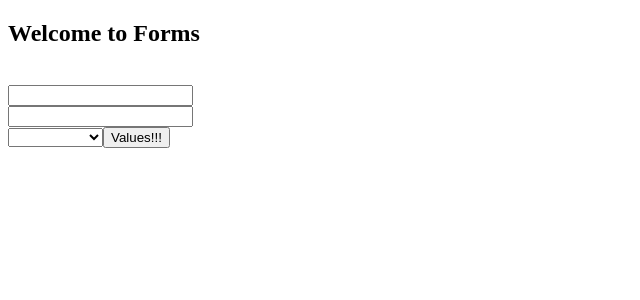
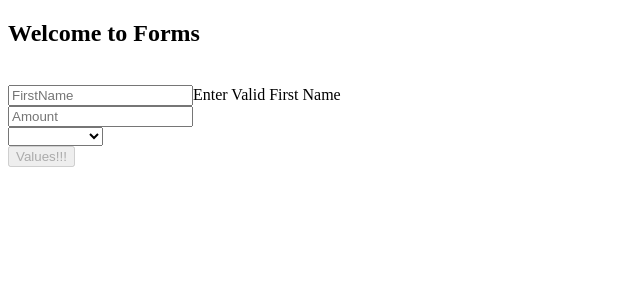
Before and after one commit to akhilNandanavanam/practice, an Angular app: page /learn/1 in a window 1280 px wide. Shown: the top 300 px of the page, without its empty margins (0-640 px from the left). Built offline with nearby package versions, Linux system fonts and the light colour scheme.

Commit message:
Form Groups

```diff
--- a/src/app/component1/component1.component.html
+++ b/src/app/component1/component1.component.html
@@ -1,13 +1,15 @@
 <h2>Welcome to Forms</h2>
 <br>
-<input type="text" [formControl]="myField1"/>
-<!-- <span *ngIf="isError">{{InputError}}</span> -->
+<form [formGroup]="myFirstFormGroup" >
+<input type="text" formControlName="firstName" placeholder="FirstName" (change)="captureInput($event)"/>
+<span *ngIf="!this.myFirstFormGroup.get('firstName').valid">Enter Valid First Name</span>
 <br>
-<input type="number" [formControl]='numberForm'>
+<input type="number" formControlName="numberForm" placeholder="Amount" (change)="captureInput($event)">
 <br>
-<select [formControl]="selectBoxForm">
+<select formControlName="selectBox" placeholder="Select One..." (change)="captureInput($event)">
   <option *ngFor="let option of options" value="{{option}}">{{option}}</option>
 </select>
-<button (click)="showFormValue('pratyusha')">Values!!!</button>
+</form>
+<button [disabled]="!this.myFirstFormGroup.valid" (click)="showFormValue('pratyusha')">Values!!!</button>
 <br>
-{{formValue}}
+<!-- {{formValue}} -->
--- a/src/app/component1/component1.component.ts
+++ b/src/app/component1/component1.component.ts
@@ -1,7 +1,7 @@
 import { Component, OnInit, OnDestroy } from '@angular/core';
 import { ActivatedRoute, Router } from '@angular/router';
 import { Observable, Subject } from 'rxjs';
-import { FormControl, Validators } from '@angular/forms';
+import { FormControl, Validators, FormGroup } from '@angular/forms';
 @Component({
   selector: 'app-component1',
   templateUrl: './component1.component.html',
@@ -19,18 +19,28 @@ export class Component1Component implements OnDestroy, OnInit {
   isError: boolean;
   VALIDATION_ERROR_REQUIRED_TXT: string = "Please enter a Value";
   VALIDATION_MIN_LENGTH: string = "Please enter a Correct Value";
+  myFirstFormGroup: FormGroup;
+
 
   // FormControl -> FormGroup -> FormArray
   constructor(private activatedRoute: ActivatedRoute,
               private router: Router) { }
 
   ngOnInit() {
+    this.myFirstFormGroup = new FormGroup({
+      firstName: new FormControl('',Validators.compose([
+        Validators.required,
+        Validators.pattern('[a-zA-Z0-9]+')
+      ])),
+      numberForm : new FormControl('', Validators.required),
+      selectBox: new FormControl('', Validators.required)
+    });
     this.options = ['Akhil', 'Pratyusha', 'Scooby Doo'];
     // this.formValue = 'Akhil'
     this.title = 'asdfghj';
-    this.numberForm = new FormControl(null);
-    this.selectBoxForm = new FormControl(null);
-    this.myField1 = new FormControl(null, Validators.required);
+    // this.numberForm = new FormControl(null);
+    // this.selectBoxForm = new FormControl(null);
+    // this.myField1 = new FormControl(null, Validators.required);
     // this.activatedRoute.params.subscribe(res=>{
     //   console.log(res);
     //   this.array1.forEach(element=>{
@@ -53,9 +63,9 @@ export class Component1Component implements OnDestroy, OnInit {
   //   return true;
   // }
   showFormValue(name: string){
-    console.log('Text Field Value---->', this.myField1.value);
-    console.log('Number Field Value---->', this.numberForm.value);
-    console.log('Select Field Value---->', this.selectBoxForm.value);
+   console.log('Form Group Value---->', this.myFirstFormGroup.value);
+   console.log('Is form group Valid?---->', this.myFirstFormGroup.valid);
+   console.log('Is first name valid?----?', this.myFirstFormGroup.get('numberForm').value);
     // if(this.myField1.valid){
     //   this.isError = false;
     //   this.InputError = null;
@@ -65,4 +75,7 @@ export class Component1Component implements OnDestroy, OnInit {
     //   this.InputError = this.VALIDATION_ERROR_REQUIRED_TXT;
     // }
   }
+  captureInput($event){
+    console.log($event.target.value);
+  }
 }
```
